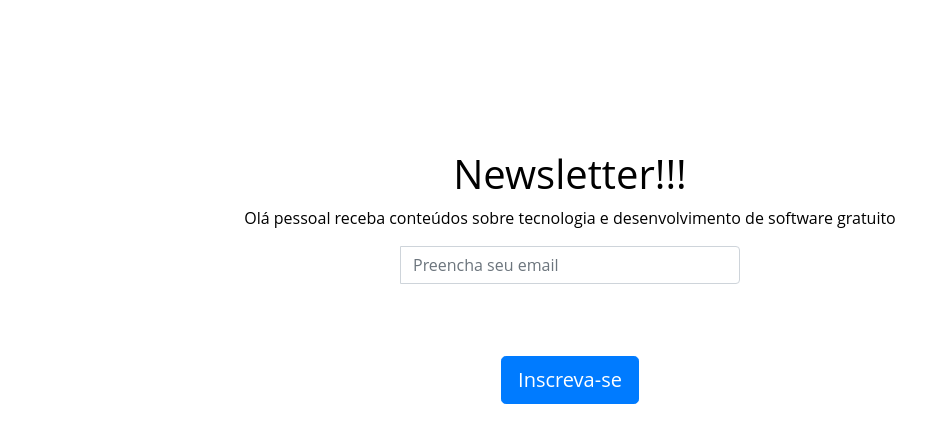
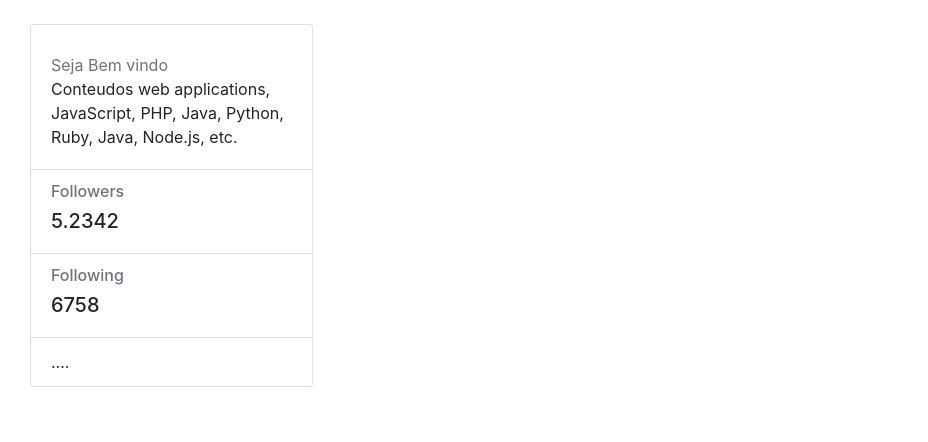
Before and after one commit to gddiego/nexts-newslletter, a Next.js app: page / in a window 1280 px wide. Shown: the top 442 px of the page, without its empty margins (0-928 px from the left). Built offline with nearby package versions, Linux system fonts and the light colour scheme.

Commit message:
alter page

```diff
--- a/pages/index.js
+++ b/pages/index.js
@@ -17,29 +17,27 @@ function Home() {
   }
   return (
 
-    <div class="intro-header">
-      <div class="container" align="center">
-
-        <div class="tab-content custom-tab-content" align="center">
-          <div class="subscribe-panel">
-            <h1>Newsletter!!!</h1>
-            <p>Olá pessoal receba conteúdos sobre tecnologia e desenvolvimento de software gratuito </p>
-
-            <form action='' onSubmit={handleFormSubmit} method="post">
-
-              <div class="col-md-4"></div>
-              <div class="col-md-4">
-                <div class="input-group">
-                  <span class="input-group-addon"><i class="glyphicon glyphicon-envelope" aria-hidden="true"></i></span>
-                  <input type="text" class="form-control input-lg" name="email" id="email" onChange={handleInputChange} placeholder="Preencha seu email" />
-                </div>
-              </div>
-              <div class="col-md-4"></div>
-              <br /><br /><br />
-              <button class="btn btn-primary btn-lg">Inscreva-se</button>
-            </form>
-
+    <div class="container-fluid gedf-wrapper">
+      <div class="col-md-3">
+        <div class="card">
+          <div class="card-body">
+            <div class="h5"></div>
+            <div class="h7 text-muted">Seja Bem vindo</div>
+            <div class="h7">Conteudos web applications, JavaScript, PHP, Java, Python, Ruby, Java, Node.js,
+            etc.
+                        </div>
           </div>
+          <ul class="list-group list-group-flush">
+            <li class="list-group-item">
+              <div class="h6 text-muted">Followers</div>
+              <div class="h5">5.2342</div>
+            </li>
+            <li class="list-group-item">
+              <div class="h6 text-muted">Following</div>
+              <div class="h5">6758</div>
+            </li>
+            <li class="list-group-item">....</li>
+          </ul>
         </div>
       </div>
     </div>
--- a/pages/styles.css
+++ b/pages/styles.css
@@ -32,3 +32,83 @@ input-group > .form-control:not(:first-child){
 h1, p{
     color: black;
 }
+
+/* Space out content a bit */
+body {
+  padding-top: 1.5rem;
+  padding-bottom: 1.5rem;
+}
+
+/* Everything but the jumbotron gets side spacing for mobile first views */
+.header,
+.marketing,
+.footer {
+  padding-right: 1rem;
+  padding-left: 1rem;
+}
+
+/* Custom page header */
+.header {
+  padding-bottom: 1rem;
+  border-bottom: .05rem solid #e5e5e5;
+}
+/* Make the masthead heading the same height as the navigation */
+.header h3 {
+  margin-top: 0;
+  margin-bottom: 0;
+  line-height: 3rem;
+}
+
+/* Custom page footer */
+.footer {
+  padding-top: 1.5rem;
+  color: #777;
+  border-top: .05rem solid #e5e5e5;
+}
+
+/* Customize container */
+@media (min-width: 48em) {
+  .container {
+    max-width: 46rem;
+  }
+}
+.container-narrow > hr {
+  margin: 2rem 0;
+}
+
+/* Main marketing message and sign up button */
+.jumbotron {
+  text-align: center;
+  border-bottom: .05rem solid #e5e5e5;
+}
+.jumbotron .btn {
+  padding: .75rem 1.5rem;
+  font-size: 1.5rem;
+}
+
+/* Supporting marketing content */
+.marketing {
+  margin: 3rem 0;
+}
+.marketing p + h4 {
+  margin-top: 1.5rem;
+}
+
+/* Responsive: Portrait tablets and up */
+@media screen and (min-width: 48em) {
+  /* Remove the padding we set earlier */
+  .header,
+  .marketing,
+  .footer {
+    padding-right: 0;
+    padding-left: 0;
+  }
+  /* Space out the masthead */
+  .header {
+    margin-bottom: 2rem;
+  }
+  /* Remove the bottom border on the jumbotron for visual effect */
+  .jumbotron {
+    border-bottom: 0;
+  }
+}
```
